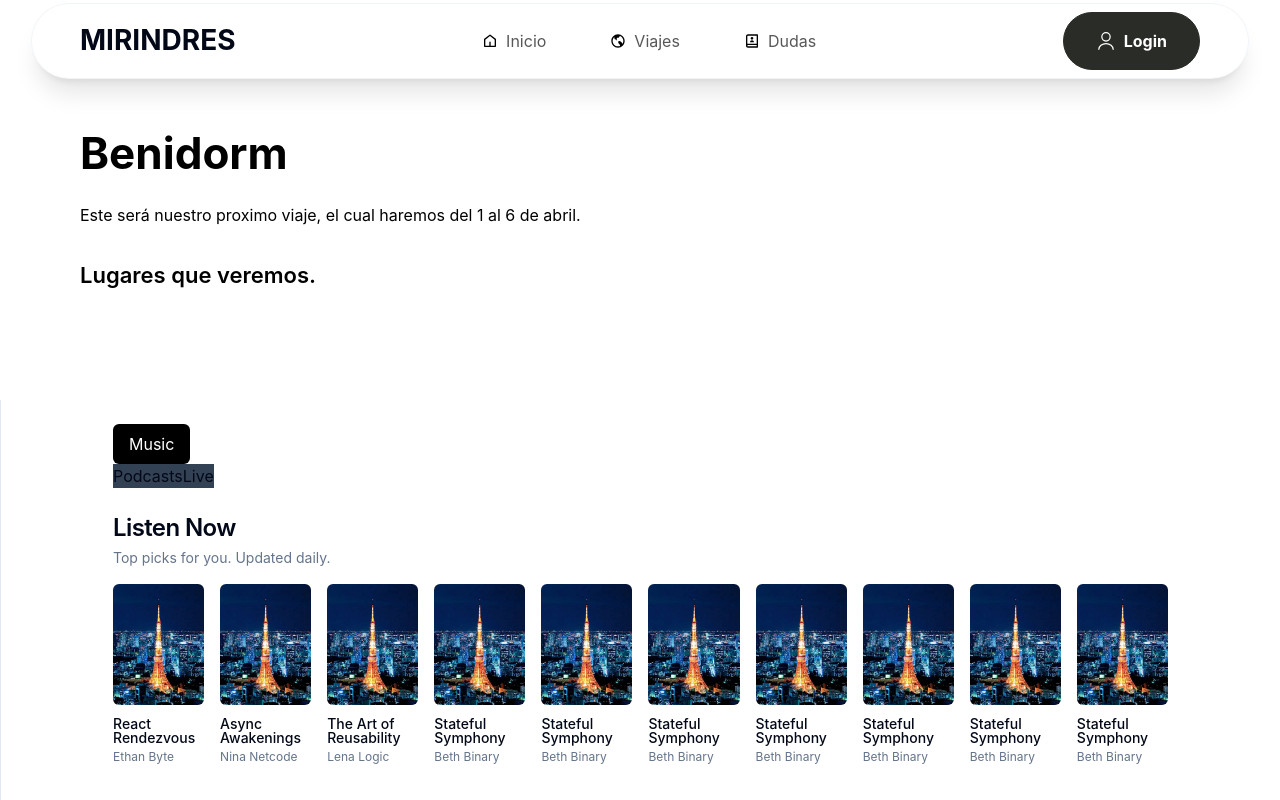
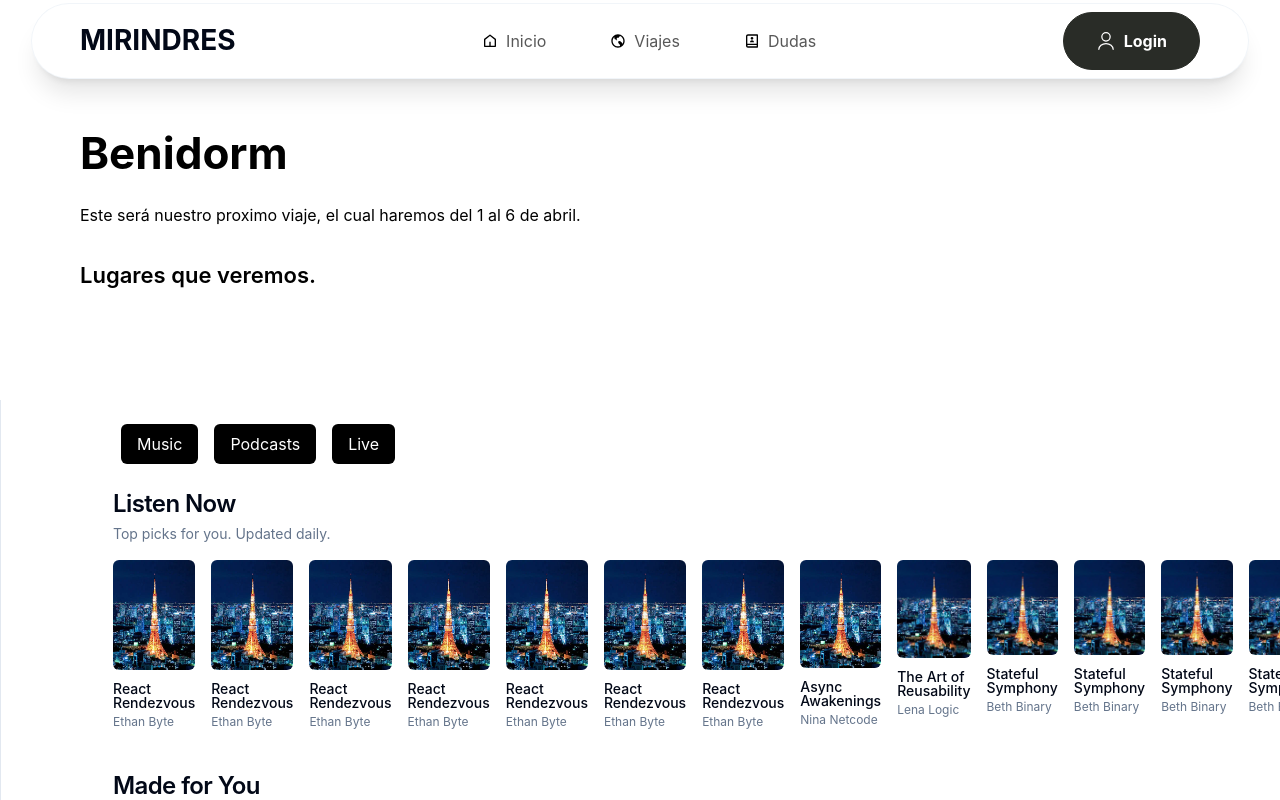
Before and after one commit to AndresMauricioDrapier/travel-tour, a Next.js app: page /viajes/Benidorm in a window 1280 px wide. Shown: the top 800 px of the page. Built offline with nearby package versions, Linux system fonts and the light colour scheme.

Commit message:
Arreglo de botones tabs

```diff
--- a/app/viajes/[lugar]/page.tsx
+++ b/app/viajes/[lugar]/page.tsx
@@ -38,20 +38,18 @@ const viajeDetails = ({ params }: { params: { lugar: string } }) => {
     <div className="col-span-3 lg:col-span-4 lg:border-l max-container padding-container ">
       <div className="h-full px-4 py-6 lg:px-8">
         <Tabs defaultValue="music" className="h-full space-y-6">
-          <div className="space-between flex items-center ">
-          <ul className="flex flex-wrap gap-4">
           <TabsList>
-              <TabsTrigger value="music" className="bg-black text-white flexCenter gap-2 px-4 py-2 cursor-pointer hover:-translate-y-[2px] transition-all duration-500 rounded-md">
+              <TabsTrigger value="music" className="bg-black text-white mx-2 gap-2 px-4 py-2 cursor-pointer hover:-translate-y-[2px] transition-all duration-500 rounded-md">
                 Music
               </TabsTrigger>
-              <TabsTrigger value="podcasts" className="relative bg-slate-700">Podcasts</TabsTrigger>
-              <TabsTrigger value="live" className="relative bg-slate-700">
+              <TabsTrigger value="podcasts" className="bg-black text-white mx-2 gap-2 px-4 py-2 cursor-pointer hover:-translate-y-[2px] transition-all duration-500 rounded-md">
+                Podcasts
+                </TabsTrigger>
+              <TabsTrigger value="live" className="bg-black text-white mx-2 gap-2 px-4 py-2 cursor-pointer hover:-translate-y-[2px] transition-all duration-500 rounded-md">
                 Live
               </TabsTrigger>
-            </TabsList>
-        </ul>
+          </TabsList>
 
-          </div>
           <TabsContent
             value="music"
             className="border-none p-0 outline-none"
@@ -67,9 +65,7 @@ const viajeDetails = ({ params }: { params: { lugar: string } }) => {
               </div>
             </div>
             <Separator className="my-4" />
-            <div className="relative">
-              <ScrollArea>
-                <div className="flex space-x-4 pb-4">
+              <ScrollArea className="relative flex space-x-4 pb-4">
                   {listenNowAlbums.map((album) => (
                     <AlbumArtwork
                       key={album.name}
@@ -80,10 +76,8 @@ const viajeDetails = ({ params }: { params: { lugar: string } }) => {
                       height={330}
                     />
                   ))}
-                </div>
                 <ScrollBar orientation="horizontal" />
               </ScrollArea>
-            </div>
             <div className="mt-6 space-y-1">
               <h2 className="text-2xl font-semibold tracking-tight">
                 Made for You
--- a/constants/Albums.tsx
+++ b/constants/Albums.tsx
@@ -5,6 +5,42 @@ export interface Album {
   }
 
   export const listenNowAlbums: Album[] = [
+    {
+      name: "React Rendezvous",
+      artist: "Ethan Byte",
+      cover:
+        "/japon/tokyo-tower.webp",
+    },
+    {
+      name: "React Rendezvous",
+      artist: "Ethan Byte",
+      cover:
+        "/japon/tokyo-tower.webp",
+    },
+    {
+      name: "React Rendezvous",
+      artist: "Ethan Byte",
+      cover:
+        "/japon/tokyo-tower.webp",
+    },
+    {
+      name: "React Rendezvous",
+      artist: "Ethan Byte",
+      cover:
+        "/japon/tokyo-tower.webp",
+    },
+    {
+      name: "React Rendezvous",
+      artist: "Ethan Byte",
+      cover:
+        "/japon/tokyo-tower.webp",
+    },
+    {
+      name: "React Rendezvous",
+      artist: "Ethan Byte",
+      cover:
+        "/japon/tokyo-tower.webp",
+    },
     {
       name: "React Rendezvous",
       artist: "Ethan Byte",
```
